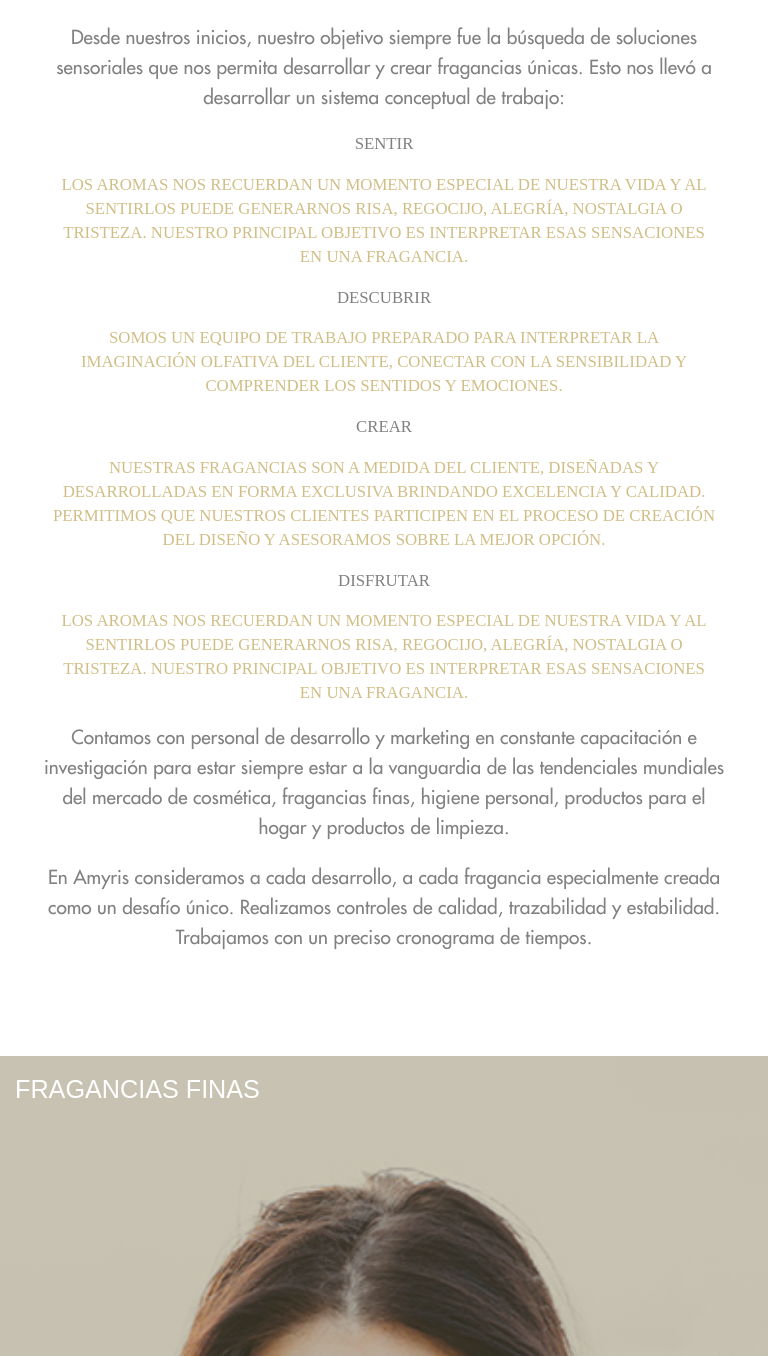
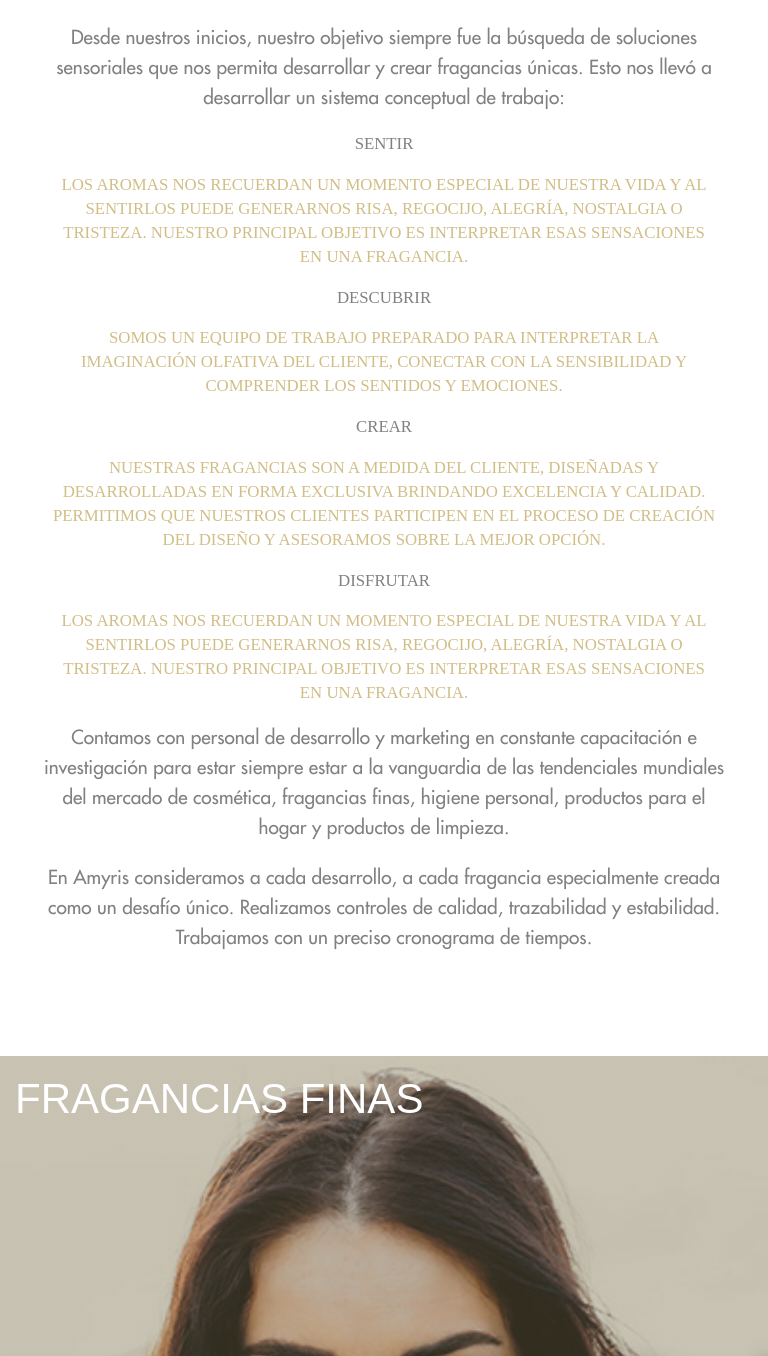
Before and after one commit to shizus/web-amyris, a PHP site: page /fragancias in a window 768 px wide. Shown: the part 1658-3014 px from the top of the page. Run offline with PHP 8.4, Linux system fonts and the light colour scheme; some libraries are stand-ins or nearby versions; some web fonts are replaced; grey boxes are pictures that could not be loaded.

Commit message:
fragancias reparado

```diff
--- a/sitio/css/styles.css
+++ b/sitio/css/styles.css
@@ -1742,6 +1742,24 @@ h2.slogan {
 /*@media only screen*/
 /*and (max-device-width : 1023px)  { !* STYLES GO HERE *!*/
 
+/* Only iPad portrait */
+@media only screen
+and (min-device-width : 768px)
+and (max-device-width : 1024px)
+and (orientation : portrait) {
+    .quinto {
+        height: 30em;
+    }
+
+    #frag-finas {
+        background-position-y: -100px !important;
+    }
+
+    #productos h2 {
+        font-size: 3em;
+    }
+
+}
 /* Desde iPad portrait */
 @media only screen
 /*and (min-device-width : 768px)*/
@@ -2159,6 +2177,11 @@ and (orientation : portrait) { /* STYLES GO HERE */
 and (min-device-width : 768px)
 and (max-device-width : 1024px)
 and (orientation : landscape) { /* STYLES GO HERE */
+
+    .col-md-4-5 {
+        width: 20%;
+    }
+
     .container.conceptos {
         margin-left: 0.85em;
     }
```
